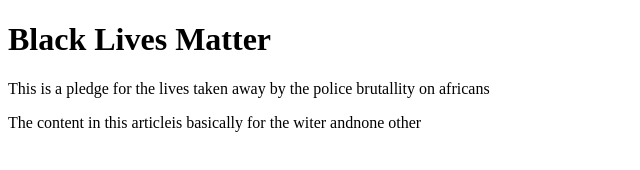
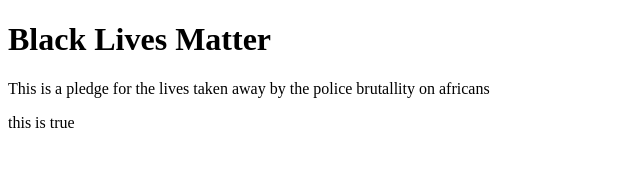
Before and after one commit to Alamadi/first-attempt, a plain HTML site: page index.html in a window 1280 px wide. Shown: the whole page, without its empty margins (0-640 px from the left). Drawn offline with Linux system fonts and the light colour scheme.

```diff
--- a/index.html
+++ b/index.html
@@ -11,7 +11,7 @@
             This is a pledge for the lives taken away by the police brutallity on africans
         </p>
         <p>
-            The content in this articleis basically for the witer andnone other
+            this is true
         </p>
     </body>
 </html>
```
